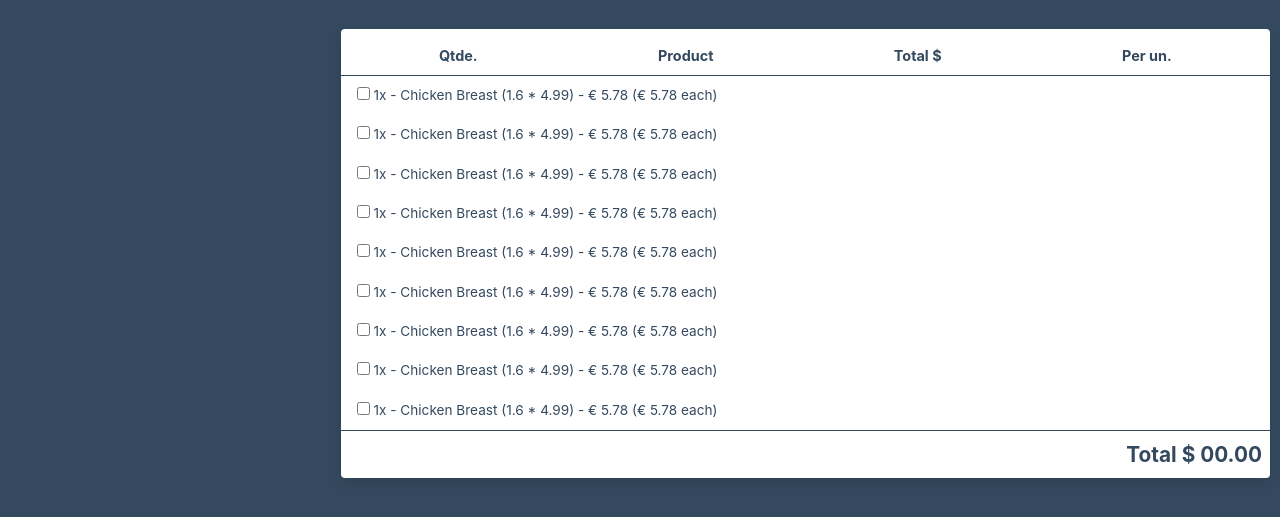
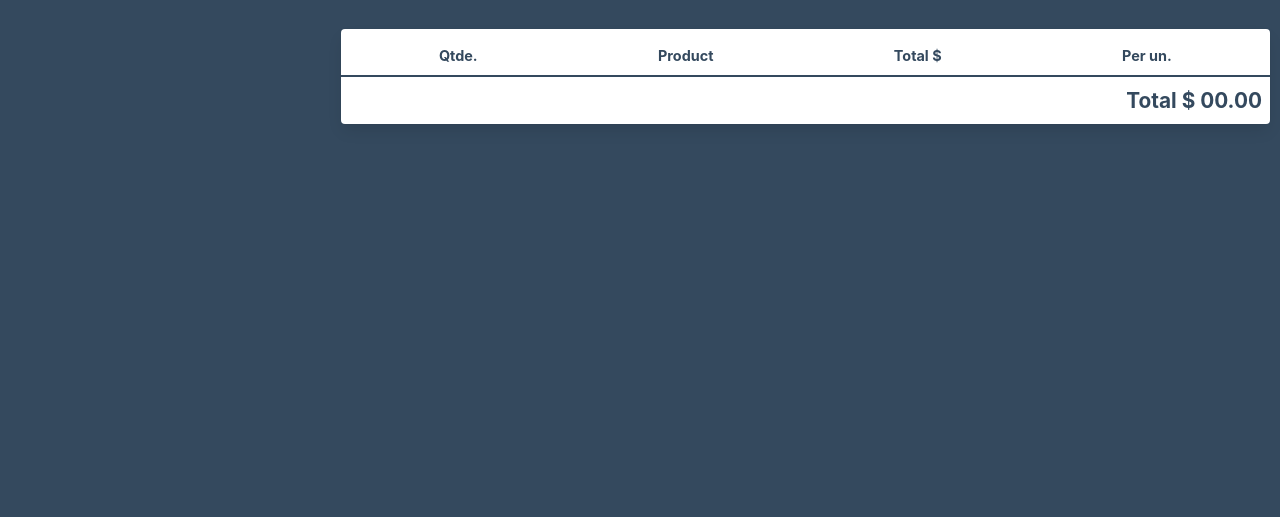
Before and after one commit to raulfdm/virtual-receipt, a website: page src/index.html in a window 1280 px wide. Shown: the part 183-700 px from the top of the page. Drawn offline with nearby package versions, Linux system fonts and the light colour scheme.

Commit message:
Fix and changes
- Fixed href git-corner
- Added id into buttons
- Remove fixed elements

```diff
--- a/src/index.html
+++ b/src/index.html
@@ -9,7 +9,7 @@
         crossorigin="anonymous">
     <link rel="stylesheet" href="https://necolas.github.io/normalize.css/6.0.0/normalize.css">
     <link rel="stylesheet" href="https://cdnjs.cloudflare.com/ajax/libs/bulma/0.4.1/css/bulma.min.css">
-    <link rel="stylesheet" href="./css/github-corner.css">
+    <link rel="stylesheet" href="./css/git-corner.css">
     <link rel="stylesheet" href="./css/index.css">
     <title>Food List Creator</title>
 </head>
@@ -76,8 +76,8 @@
 
             </section>
             <section class="container__product-form__buttons">
-                <button class="button container__product-form__buttons__btn-insert">Insert Item</button>
-                <button class="button is-danger container__product-form__buttons__btn-clean ">Clean List</button>
+                <button class="button" id="btn-insert">Insert Item</button>
+                <button class="button is-danger" id="btn-clean">Clean List</button>
             </section>
         </article>
 
@@ -89,51 +89,7 @@
                 <p>Per un.</p>
             </div>
             <div class="list-content">
-                <label class="checkbox product-list__item">
-                        <input type="checkbox">
-                            1x - Chicken Breast (1.6 * 4.99) - € 5.78 (€ 5.78 each)
-                        </input>
-                    </label>
-                <label class="checkbox product-list__item">
-                        <input type="checkbox">
-                            1x - Chicken Breast (1.6 * 4.99) - € 5.78 (€ 5.78 each)
-                        </input>
-                    </label>
-                <label class="checkbox product-list__item">
-                        <input type="checkbox">
-                            1x - Chicken Breast (1.6 * 4.99) - € 5.78 (€ 5.78 each)
-                        </input>
-                    </label>
-                <label class="checkbox product-list__item">
-                        <input type="checkbox">
-                            1x - Chicken Breast (1.6 * 4.99) - € 5.78 (€ 5.78 each)
-                        </input>
-                    </label>
-                <label class="checkbox product-list__item">
-                        <input type="checkbox">
-                            1x - Chicken Breast (1.6 * 4.99) - € 5.78 (€ 5.78 each)
-                        </input>
-                    </label>
-                <label class="checkbox product-list__item">
-                        <input type="checkbox">
-                            1x - Chicken Breast (1.6 * 4.99) - € 5.78 (€ 5.78 each)
-                        </input>
-                    </label>
-                <label class="checkbox product-list__item">
-                        <input type="checkbox">
-                            1x - Chicken Breast (1.6 * 4.99) - € 5.78 (€ 5.78 each)
-                        </input>
-                    </label>
-                <label class="checkbox product-list__item">
-                        <input type="checkbox">
-                            1x - Chicken Breast (1.6 * 4.99) - € 5.78 (€ 5.78 each)
-                        </input>
-                    </label>
-                <label class="checkbox product-list__item">
-                        <input type="checkbox">
-                            1x - Chicken Breast (1.6 * 4.99) - € 5.78 (€ 5.78 each)
-                        </input>
-                    </label>
+
             </div>
             <div class="list-footer">
                 <p class="list-footer__total">Total $ <span class="list-footer__total-value">00.00</span></p>
```
